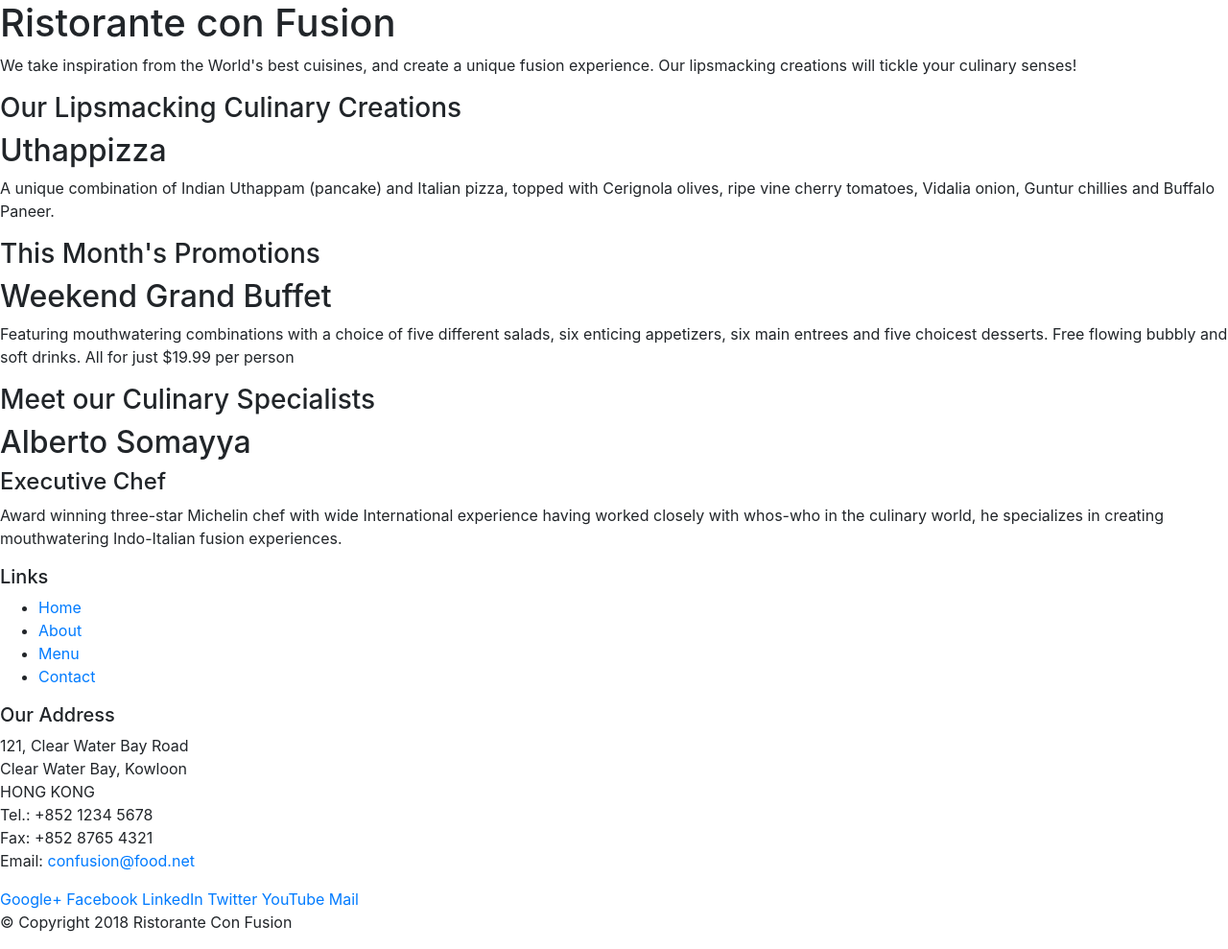
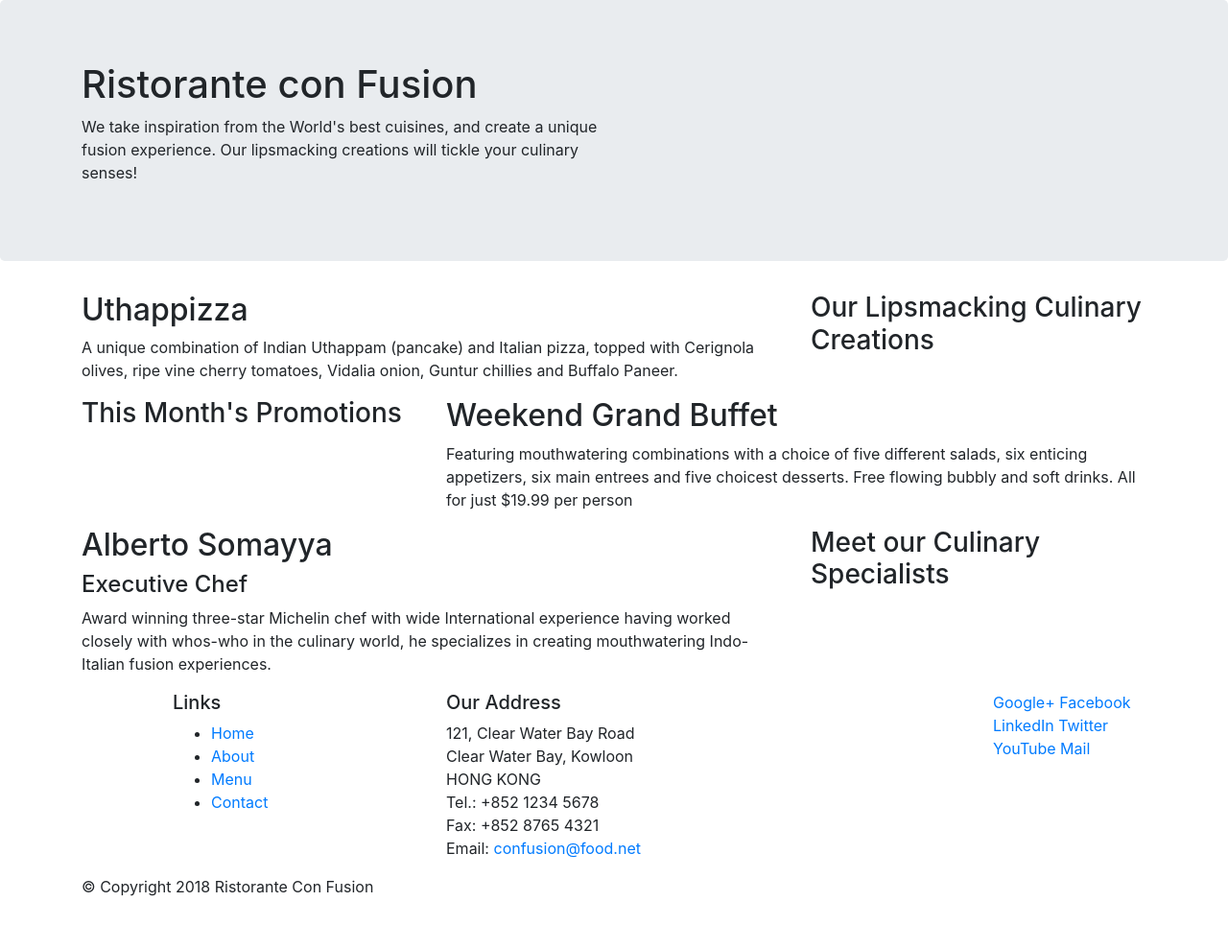
Before and after one commit to bansalc73/webDev, a website: page index.html in a window 1280 px wide. Shown: the whole page at 96% size. After the commit the page ends 952 px from the top, so only its background shows below. Drawn offline with nearby package versions, Linux system fonts and the light colour scheme.

Commit message:
bootstrap part1

```diff
--- a/index.html
+++ b/index.html
@@ -14,46 +14,46 @@
 
 <body>
 
-    <header>
-        <div>
-            <div>
-                <div>
+    <header class="jumbotron">
+        <div class="container">
+            <div class="row">
+                <div class="col-12 col-sm-6">
                     <h1>Ristorante con Fusion</h1>
                     <p>We take inspiration from the World's best cuisines, and create a unique fusion experience. Our lipsmacking creations will tickle your culinary senses!</p>
                 </div>
-                <div>
+                <div class="col-12 col-sm">
                 </div>
             </div>
         </div>
     </header>
 
-    <div>
-        <div>
-            <div>
+    <div class="container">
+        <div class="row">
+            <div class="col-12 col-sm-4 col-md-4 order-sm-last">
                 <h3>Our Lipsmacking Culinary Creations</h3>
             </div>
-            <div>
+            <div class="col col-sm col-md order-sm-first">
                 <h2>Uthappizza</h2>
                 <p>A unique combination of Indian Uthappam (pancake) and Italian pizza, topped with Cerignola olives, ripe vine cherry tomatoes, Vidalia onion, Guntur chillies and Buffalo Paneer.</p>
             </div>
         </div>
 
 
-        <div>
-            <div>
+        <div class="row">
+            <div class="col-12 col-sm-4 col-md-4">
                 <h3>This Month's Promotions</h3>
             </div>
-            <div>
+            <div class="col col-sm col-md">
                 <h2>Weekend Grand Buffet</h2>
                 <p>Featuring mouthwatering combinations with a choice of five different salads, six enticing appetizers, six main entrees and five choicest desserts. Free flowing bubbly and soft drinks. All for just $19.99 per person </p>
             </div>
         </div>
 
-        <div>
-            <div>
+        <div class="row">
+            <div class="col-12 col-sm-4 col-md-4 order-sm-last">
                 <h3>Meet our Culinary Specialists</h3>
             </div>
-            <div>
+            <div class="col col-sm col-md order-sm-first">
                 <h2>Alberto Somayya</h2>
                 <h4>Executive Chef</h4>
                 <p>Award winning three-star Michelin chef with wide International experience having worked closely with whos-who in the culinary world, he specializes in creating mouthwatering Indo-Italian fusion experiences. </p>
@@ -62,9 +62,9 @@
     </div>
 
     <footer>
-        <div>
-            <div>
-                <div>
+        <div class="container">
+            <div class="row">
+                <div class="col-4 offset-1 col-sm-3">
                     <h5>Links</h5>
                     <ul>
                         <li><a href="#">Home</a></li>
@@ -73,7 +73,7 @@
                         <li><a href="#">Contact</a></li>
                     </ul>
                 </div>
-                <div>
+                <div class="col-7 col-sm-6">
                     <h5>Our Address</h5>
                     <address>
 		              121, Clear Water Bay Road<br>
@@ -84,7 +84,7 @@
 		              Email: <a href="mailto:confusion@food.net">confusion@food.net</a>
 		           </address>
                 </div>
-                <div>
+                <div class="col-12 col-sm-2">
                     <div>
                         <a href="http://google.com/+">Google+</a>
                         <a href="http://www.facebook.com/profile.php?id=">Facebook</a>
@@ -95,8 +95,8 @@
                     </div>
                 </div>
            </div>
-           <div>
-                <div>
+           <div class="row">
+                <div class="col-auto">
                     <p>© Copyright 2018 Ristorante Con Fusion</p>
                 </div>
            </div>
```
